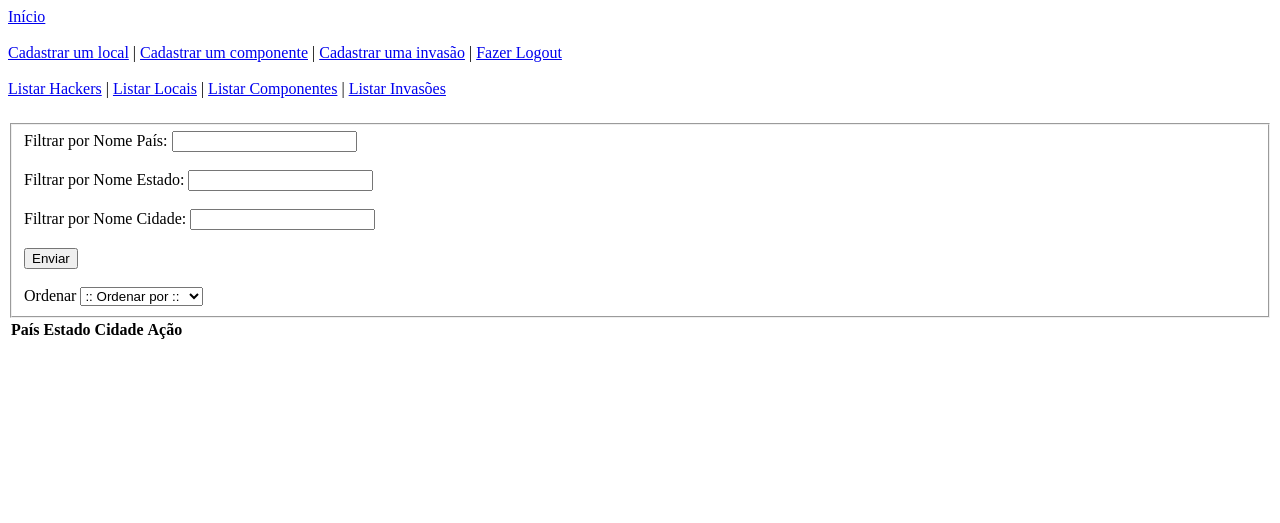
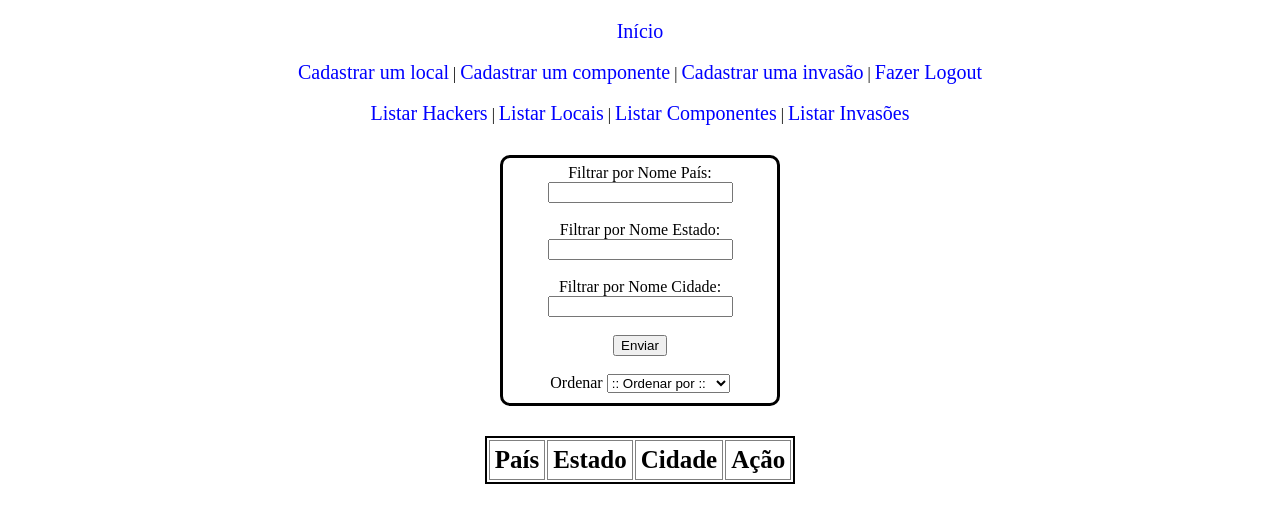
Before and after one commit to vespaz/Hackando, a PHP site: page /php/lista_locais.php in a window 1280 px wide. Shown: the top 523 px of the page. Run offline with PHP 8.4, Linux system fonts and the light colour scheme; the visitor is signed in with stand-in values (Sample User, id 1); data that the repository does not hold is empty.

Commit message:
Trabalho - Versão 1.4

```diff
--- a/css.css
+++ b/css.css
@@ -1,5 +1,141 @@
+body{
+
+	margin: 20px 100pt;
+	text-align: center;
+
+}
+
 fieldset{
 
 	margin-top: 25px;
 
 }
+
+div.label, div.input{
+
+	display: inline-block;
+
+}
+
+div.label{
+
+	text-align: right;
+
+}
+
+div.input{
+
+	width: 150px;
+
+}
+
+
+
+
+
+a{
+
+	color: blue;
+	text-decoration: none;
+	font-size: 20px;
+
+}
+
+a.link:hover{
+
+	transition: 1.5s;
+	border: 1px solid black;
+	border-radius: 13px;
+	padding: 10px;
+	font-size: 25px;
+	background-color: #CC00CC;
+	color: white;
+	margin-top: 15px;
+	margin-bottom: 15px;
+
+}
+
+a.link_r:hover{
+
+	transition: 0.5s;
+	border: 1px solid black;
+	border-radius: 13px;
+	padding: 10px;
+	font-size: 25px;
+	background-color: #FF0000;
+	color: white;
+	margin-top: 15px;
+	margin-bottom: 15px;
+
+}
+
+a.link_i:hover{
+
+	transition: 0.5s;
+	border: 1px solid black;
+	border-radius: 13px;
+	padding: 10px;
+	font-size: 25px;
+	background-color: #00FF00;
+	color: black;
+	margin-top: 15px;
+	margin-bottom: 15px;
+
+}
+
+a.link_c{
+
+	color: red;
+
+}
+
+a.locais{
+
+	font-size: 25px;
+	color: #006400;
+
+}
+
+a.locais:hover{
+
+	transition: 2s;
+	border: 1px solid black;
+	border-radius: 13px;
+	padding: 10px;
+	font-size: 35px;
+	background-color: #3366FF;
+	color: white;
+	margin-top: 25px;
+	margin-bottom: 25px;
+
+}
+
+
+
+
+
+fieldset.filtro{
+
+	border: 3px solid black;
+	border-radius: 10px;
+	max-width: 250px;
+	margin: 30px auto;
+
+}
+
+table{
+
+	border: 2px solid black;
+	text-align: center;
+	margin: 0 auto;
+	font-size: 25px;
+
+}
+
+th, td{
+
+	border: 1px solid gray;
+	padding: 5px;
+
+
+}
```
